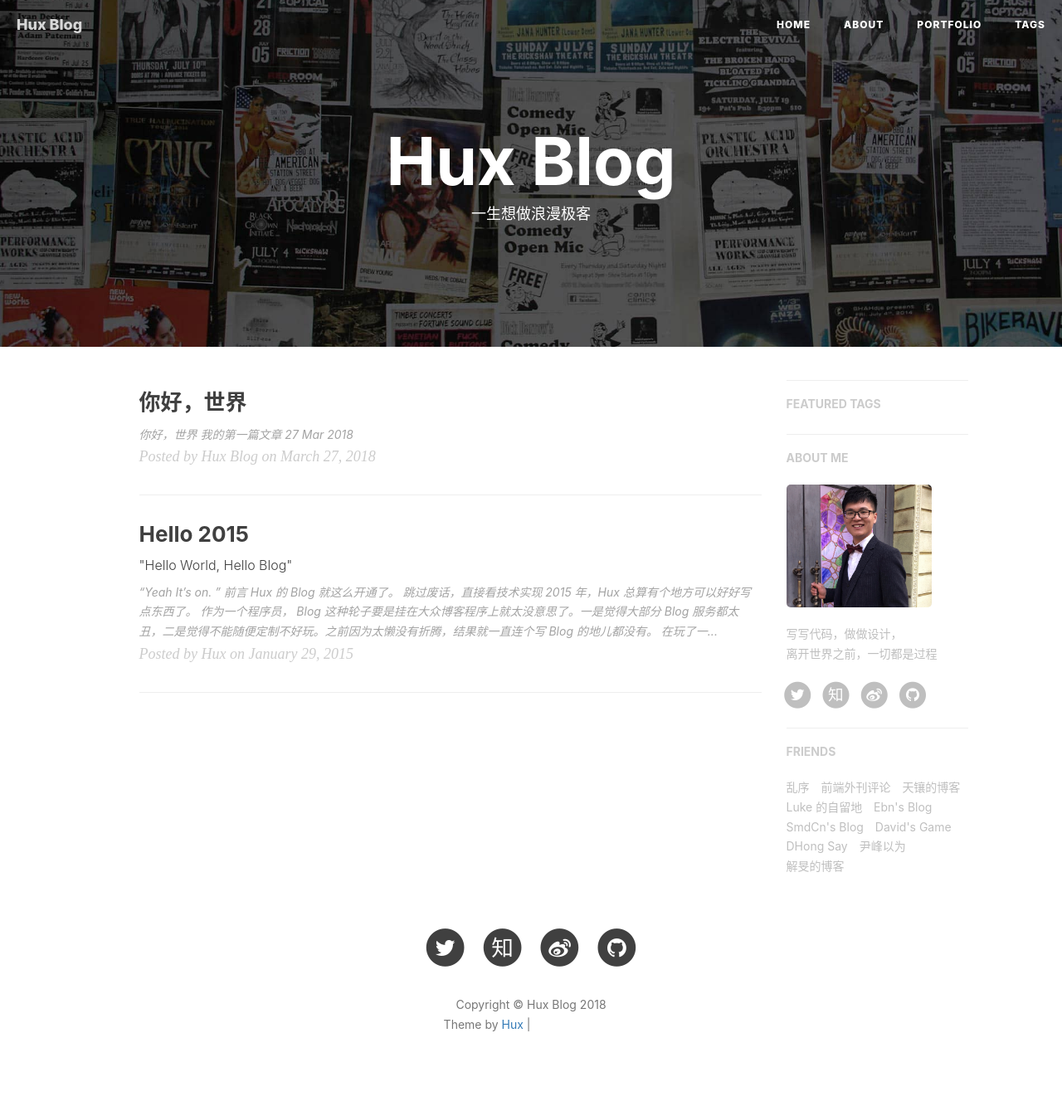
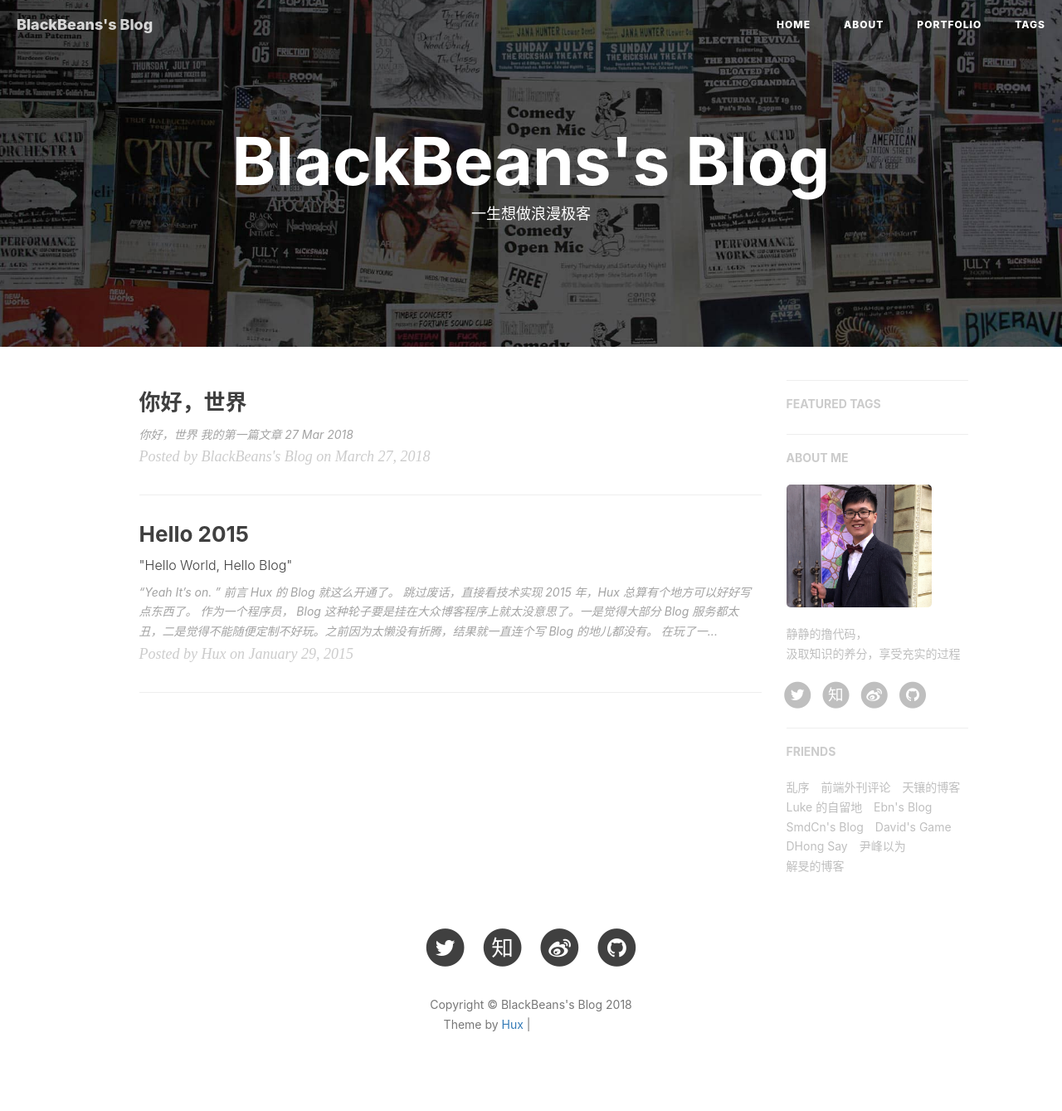
Before and after one commit to blackbeans2018/blackbeans2018.github.io, a Jekyll site: the page built from index.html, in a window 1280 px wide. Shown: the whole page at 83% size. Built offline with Jekyll 4.4.1, drawn with Linux system fonts in a browser that asks for light colours; nearby versions of some CDN libraries; the list of posts is cut into pages by our own code; comment, search, counter and statistics services are not loaded; grey boxes are pictures that could not be loaded.

Commit message:
update 20180328

```diff
--- a/_config.yml
+++ b/_config.yml
@@ -1,10 +1,10 @@
 # Site settings
-title: Hux Blog
-SEOTitle: 黄玄的博客 | Hux Blog
+title: BlackBeans's Blog
+SEOTitle: 赵恒骞的博客 | BlackBeans's Blog
 header-img: img/home-bg.jpg
-email: huxpro@gmail.com
-description: "关于前端与设计、黑客与画家 | 黄玄，Web & Mobile Lover，Software Engineer，UX Designer | 这里是 @Hux黄玄 的个人博客，与你一起发现更大的世界。"
-keyword: "黄玄, Hux黄玄, Hux, 鬼栈, huxpro, @huxpro, 黄玄的博客, Hux Blog, 博客, 个人网站, 互联网, Web, JavaScript, 前端, 设计"
+email: zhaohengqian@gmail.com
+description: "IT Designer | 这里是 @BlackBeans 的个人博客，与你一起发现更大的世界。"
+keyword: "BlackBeans Blog, 博客, 个人网站, 互联网, Web, JavaScript"
 url: "https://huangxuan.me"              # your host, for absolute URL
 baseurl: ""                             # for example, '/blog' if your blog hosted on 'host/blog'
 
@@ -67,7 +67,7 @@ ga_domain: huangxuan.me
 
 # Sidebar settings
 sidebar: true                           # whether or not using Sidebar.
-sidebar-about-description: "写写代码，做做设计，<br>离开世界之前，一切都是过程"
+sidebar-about-description: "静静的撸代码，<br>汲取知识的养分，享受充实的过程"
 sidebar-avatar: /img/avatar-blackbeans.jpg      # use absolute URL, seeing it's used in both `/` and `/about/`
 
 
```
Also changed, not shown: README.md (deleted).
